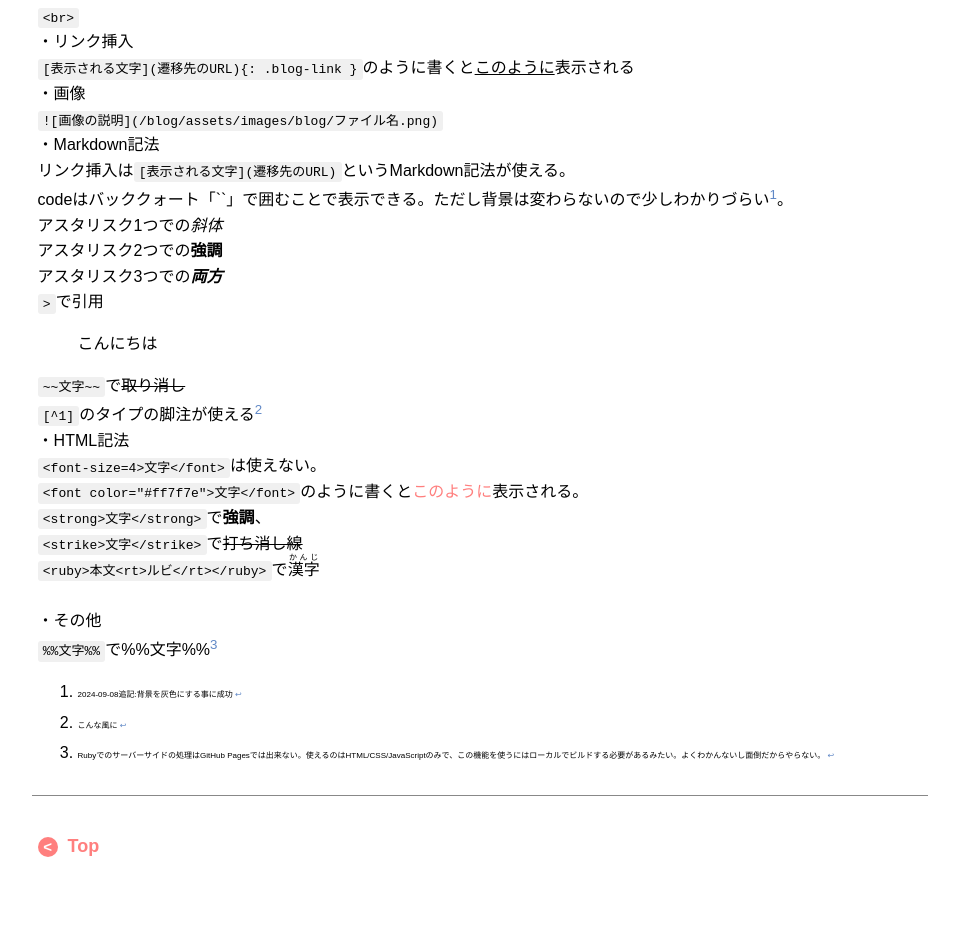
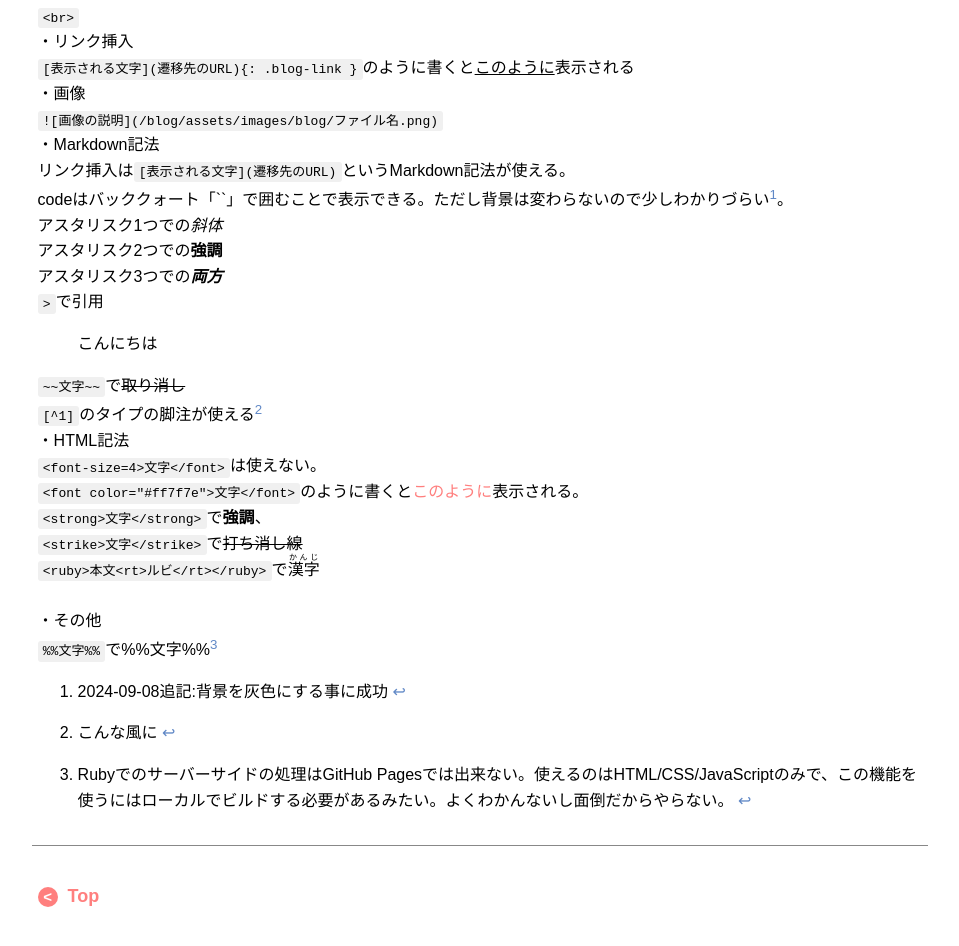
Before and after one commit to Asiraat/blog, a Jekyll site: the page built from _posts/2024-08-24-example.md, in a window 1280 px wide and 1400 px high, scrolled down 382 px. Shown: the part 433-1379 px from the top of the window, without its empty margins (160-1119 px from the left). Built offline with Jekyll 4.4.1, drawn with Linux system fonts in a browser that asks for light colours; some web fonts are replaced; before the commit the page ends 1732 px from its top, so only the background shows below that.

Commit message:
Update post.html

```diff
--- a/_layouts/post.html
+++ b/_layouts/post.html
@@ -50,8 +50,5 @@ layout: default
     border-radius: 3px;
     font-size: inherit;
   }
-  .footnotes p {
-  font-size: 0.5rem;
-}
 </style>
 {% endif %}
```
